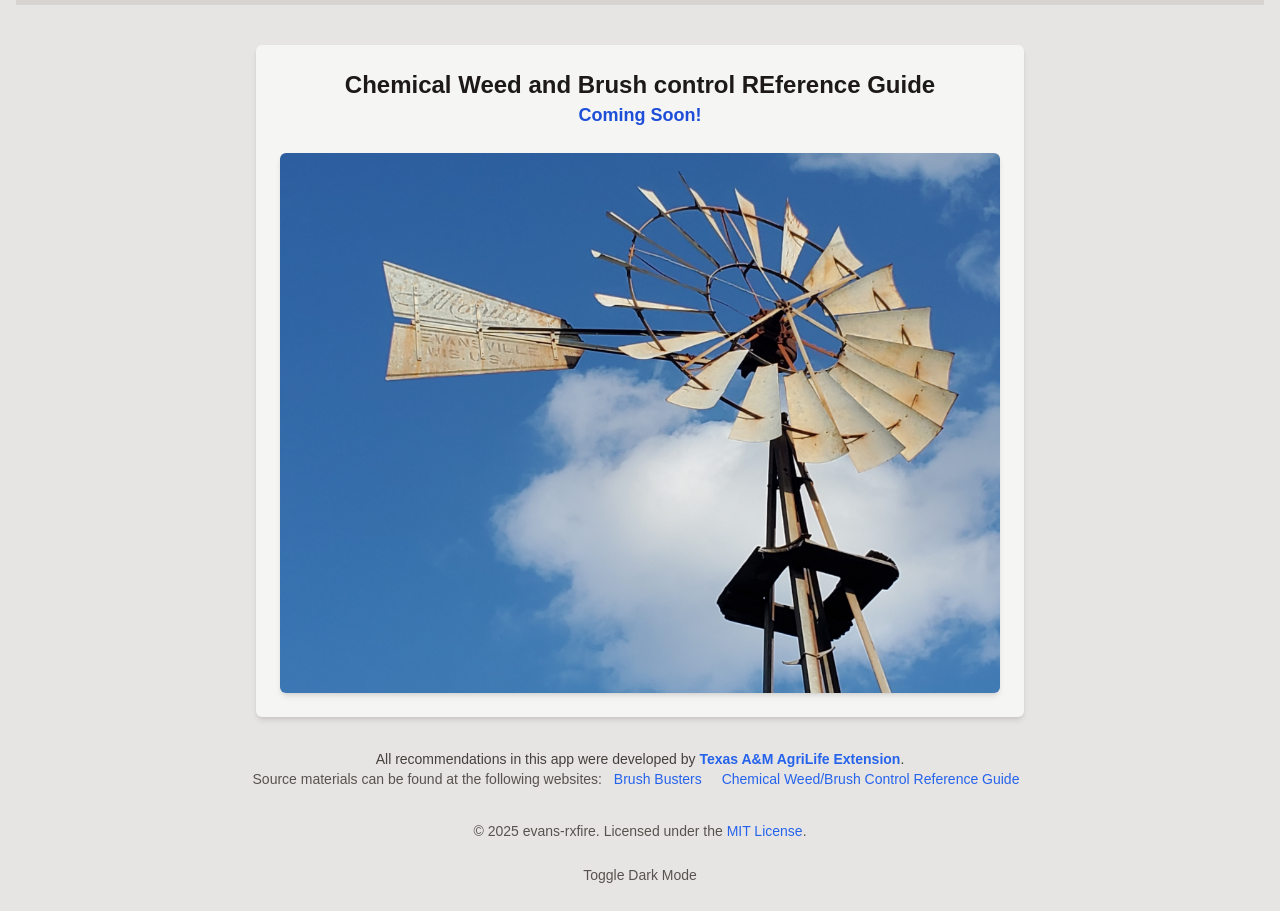
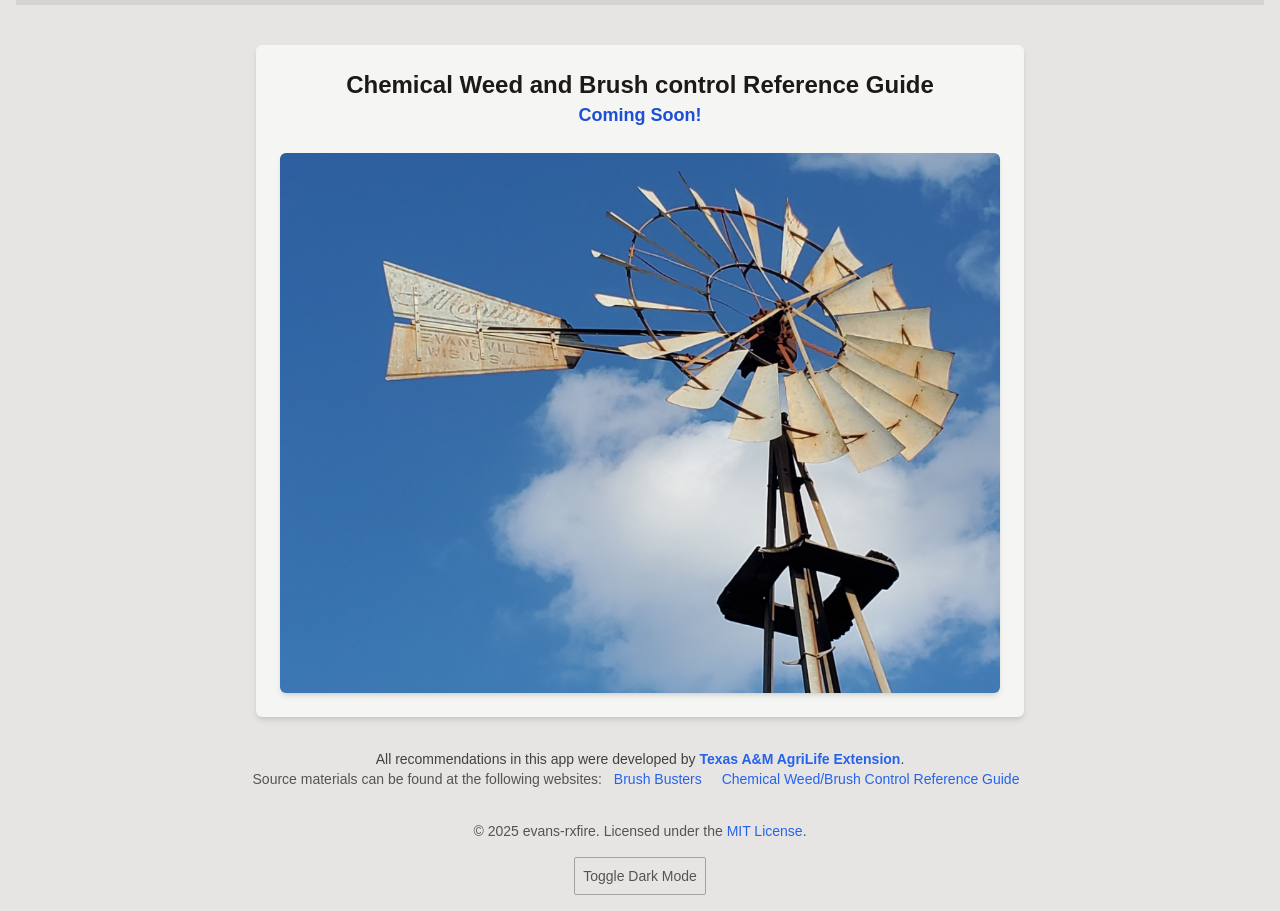
Before and after one commit to evans-rxfire/herbicide_app, a website: page refGuide.html in a window 1280 px wide. Shown: the part 67-978 px from the top of the page. Drawn offline with Linux system fonts and the light colour scheme.

Commit message:
2025.11.10 Fixed issue with Tailwind purge. Moved script tags inside body of HTML.

```diff
--- a/refGuide.html
+++ b/refGuide.html
@@ -35,7 +35,7 @@
 
 	<main class="max-w-3xl mx-auto bg-stone-100 dark:bg-stone-900 mt-10 p-4 sm:p-6 rounded-md shadow-md space-y-6 text-stone-900 dark:text-stone-100">
 		<div class="text-center">
-            <h2 class="text-2xl font-bold">Chemical Weed and Brush control REference Guide</h2>
+            <h2 class="text-2xl font-bold">Chemical Weed and Brush control Reference Guide</h2>
             <h3 class="text-lg font-semibold text-blue-700 dark:text-lime-600">Coming Soon!</h3>
         </div>
 
@@ -58,12 +58,12 @@
         	&copy; 2025 evans-rxfire. Licensed under the
             <a href="LICENSE" target="_blank" rel="noopener noreferrer" class="text-blue-600 dark:text-lime-500">MIT License</a>.
         </p>
-        <button id="dark-mode-toggle" class="inline-block mt-4 p-2 hover:bg-blue-500 dark:hover:bg-lime-500 hover:text-stone-900 rounded-sm">
+        <button id="dark-mode-toggle" class="inline-block mt-4 p-2 border border-stone-400 hover:bg-blue-500 dark:hover:bg-lime-500 hover:text-stone-900 rounded-sm">
         	Toggle Dark Mode
         </button>
 	</footer>
+
+    <script src="js/ui.js"></script>
+    <script src="js/main.js" defer></script>
 </body>
-
-<script src="js/ui.js"></script>
-<script src="js/main.js" defer></script>
 </html>
```
Also changed, not shown: brushBusters.html (+4 -4 lines), index.html (+4 -4 lines), dist/styles.css.
